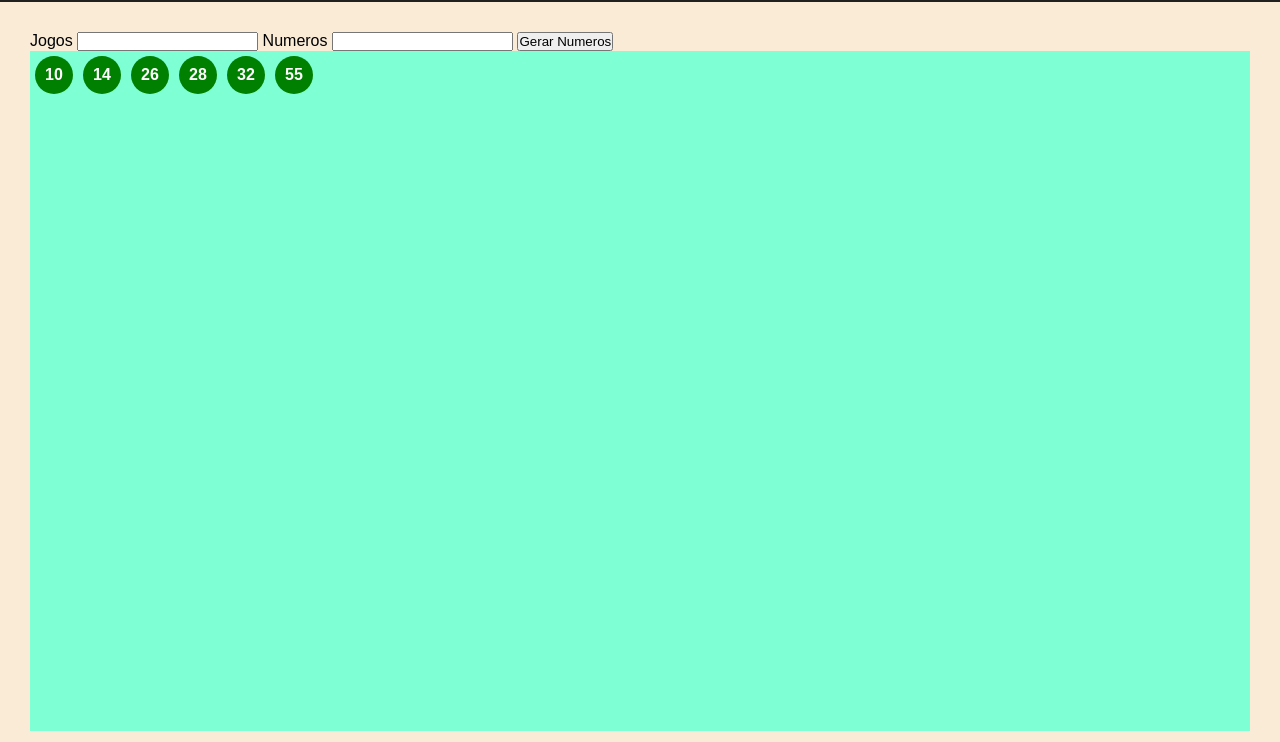
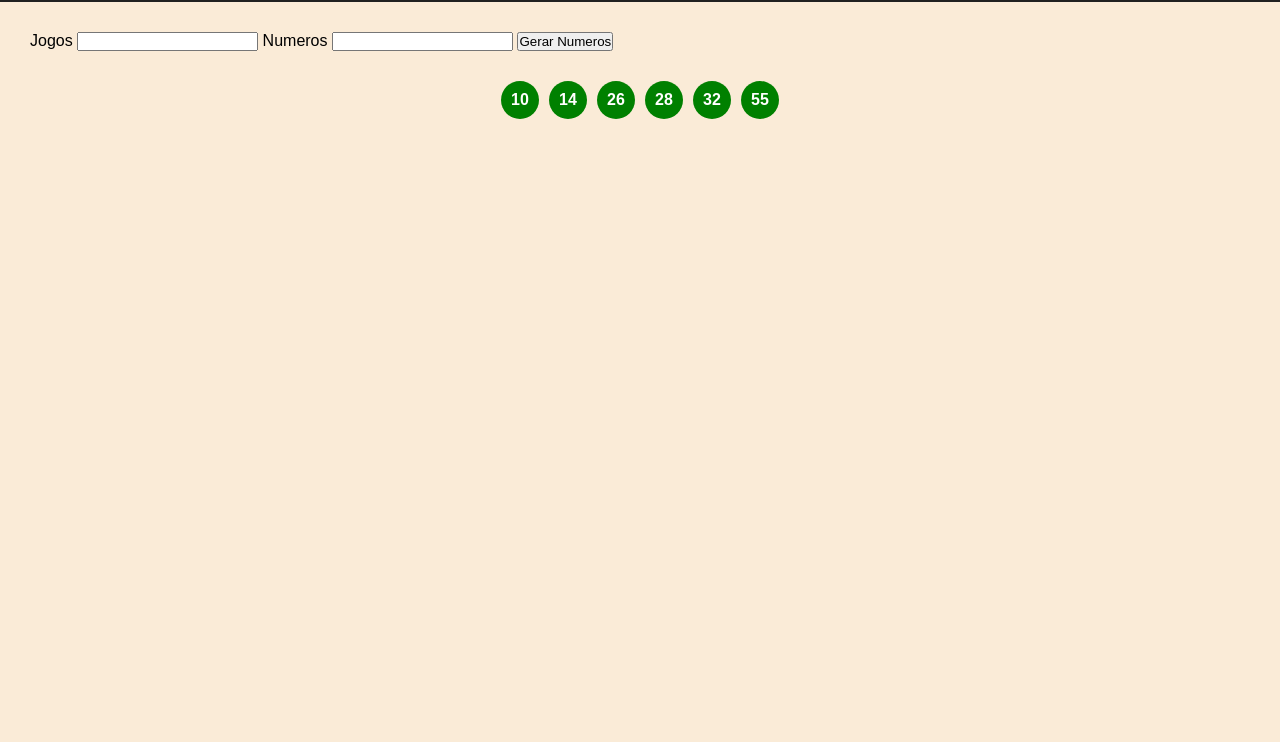
Before and after one commit to edwdev-oficial/gerador-numeros-megasena, a plain HTML site: page app-gerador-numeros-mega-sena/view/index.html in a window 1280 px wide. Shown: the part 58-800 px from the top of the page. Drawn offline with Linux system fonts and the light colour scheme.

Commit message:
style.css created in app

```diff
--- a/app-gerador-numeros-mega-sena/style/style.css
+++ b/app-gerador-numeros-mega-sena/style/style.css
@@ -45,11 +45,14 @@ main {
 main > .container {
     width: 100%;
     height: 100%;
-    background-color: aquamarine;
+    margin-top: 0;
+    padding-top: 25px;
 }
 
 li {
     display: flex;
+    justify-content: center;
+    align-items: center;
 }
 
 li > .number {
@@ -61,8 +64,7 @@ li > .number {
     border-radius: 50%;
     margin: 5px;
     font-weight: bold;
+    display: flex;
+    justify-content: center;
+    align-items: center;
 }
-
-/* li > .number:nth-child(2n) {
-    background-color: red;
-} */
```
